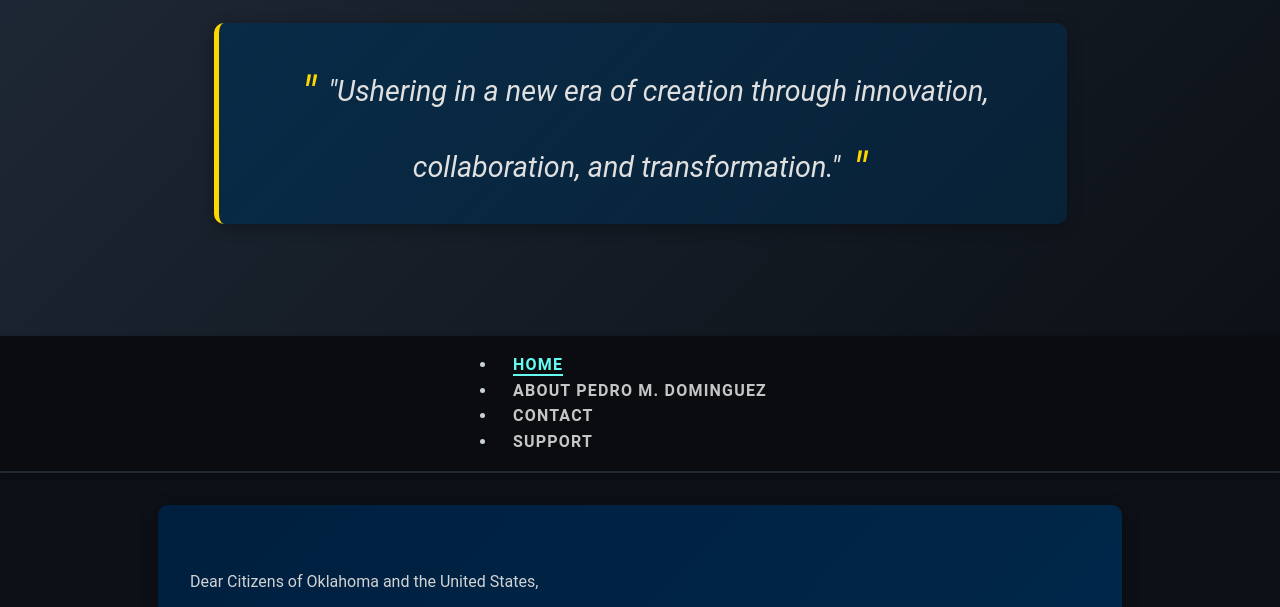
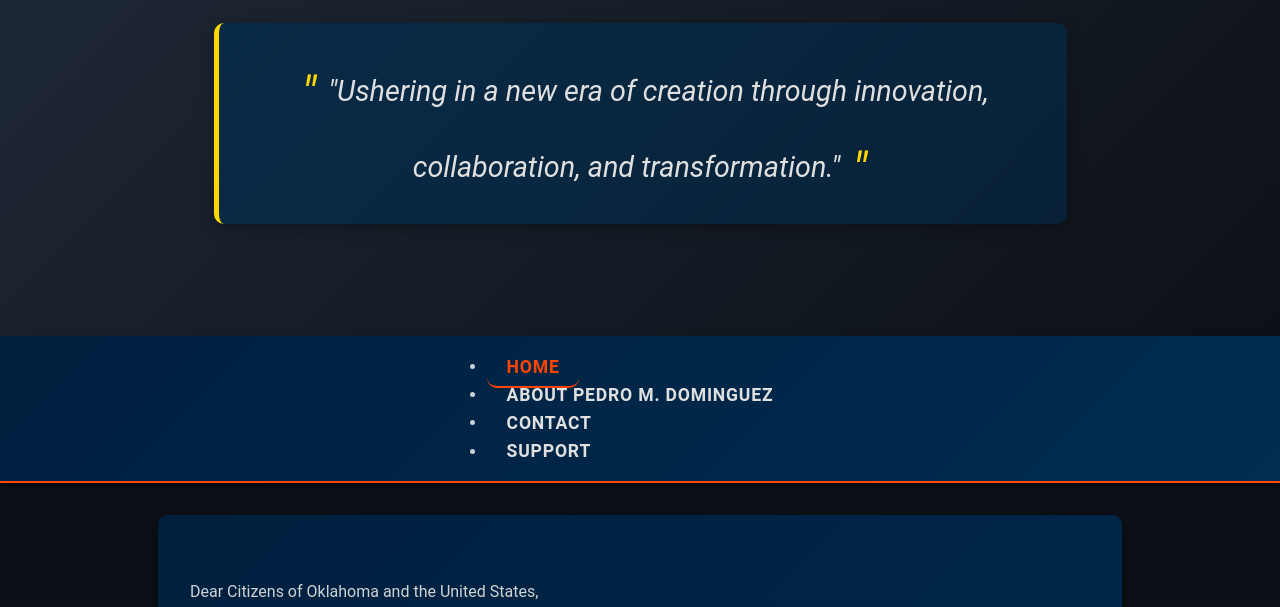
Before and after one commit to xtcedro/okdevs, a plain HTML site: page index.html in a window 1280 px wide. Shown: the part 179-786 px from the top of the page. Drawn offline with Linux system fonts and the light colour scheme.

Commit message:
Update style.css

```diff
--- a/assets/css/style.css
+++ b/assets/css/style.css
@@ -73,41 +73,43 @@ body {
 /* Desktop Navigation Bar */
 .desktop-nav {
     display: flex;
-    justify-content: center;
+    justify-content: center; /* Center-align the links */
     align-items: center;
-    background-color: #0B0C10; /* Dark background for futuristic feel */
-    padding: 1rem 2rem;
-    box-shadow: 0 4px 8px rgba(0, 0, 0, 0.3); /* Subtle shadow for depth */
-    border-bottom: 2px solid #1F2833; /* Slightly lighter border for separation */
-    position: sticky;
+    gap: 2rem; /* Space between links */
+    background: linear-gradient(135deg, #001F3F, #002D50); /* Dark gradient for a futuristic look */
+    padding: 1rem 0;
+    border-bottom: 2px solid #FF4500; /* Vibrant orange border for contrast */
+    position: sticky; /* Keeps the nav fixed at the top while scrolling */
     top: 0;
-    z-index: 1000;
+    z-index: 10; /* Ensures it stays on top */
+    box-shadow: 0 4px 8px rgba(0, 0, 0, 0.5); /* Enhanced shadow for depth */
 }
 
+/* Navigation Links */
 .desktop-nav a {
-    color: #C5C6C7; /* Light gray for text */
-    text-decoration: none;
-    font-size: 1rem;
-    font-weight: bold;
-    margin: 0 1rem;
+    color: #E0E0E0; /* Light gray text for better contrast on dark background */
+    text-decoration: none; /* Removes underline */
+    font-weight: 600; /* Slightly lighter boldness for a clean look */
     text-transform: uppercase;
-    letter-spacing: 1.2px;
-    transition: color 0.3s ease, transform 0.3s ease;
+    font-size: 1.1rem; /* Slightly larger text for better readability */
+    transition: color 0.3s ease, background-color 0.3s ease;
+    padding: 0.6rem 1.2rem; /* Adjust padding for more clickable space */
+    border-radius: 10px; /* More rounded edges for a modern feel */
+    letter-spacing: 0.05rem; /* Slight spacing between letters for a sleek look */
 }
 
+/* Hover Effect for Links */
 .desktop-nav a:hover {
-    color: #66FCF1; /* Aqua blue for hover effect */
-    transform: scale(1.1); /* Slight enlargement on hover */
+    color: #001F3F; /* Matches the dark gradient */
+    background-color: #FF4500; /* Vibrant orange for hover effect */
+    transform: scale(1.1); /* Slight scale effect for interactivity */
 }
 
+/* Active Link Styling */
 .desktop-nav a.active {
-    color: #66FCF1; /* Aqua blue for the active link */
-    border-bottom: 2px solid #66FCF1; /* Underline the active link */
-}
-
-.desktop-nav a:focus {
-    outline: 2px dashed #66FCF1; /* Accessibility focus indicator */
-    outline-offset: 2px;
+    color: #FF4500; /* Vibrant orange for active link */
+    background-color: transparent; /* No background for active link */
+    border-bottom: 2px solid #FF4500; /* Vibrant underline for active state */
 }
 
 /* Responsive Design */
@@ -122,6 +124,7 @@ body {
         font-size: 0.9rem;
     }
 }
+
 /* Content Section */
 
 /* Intro Section */
```
